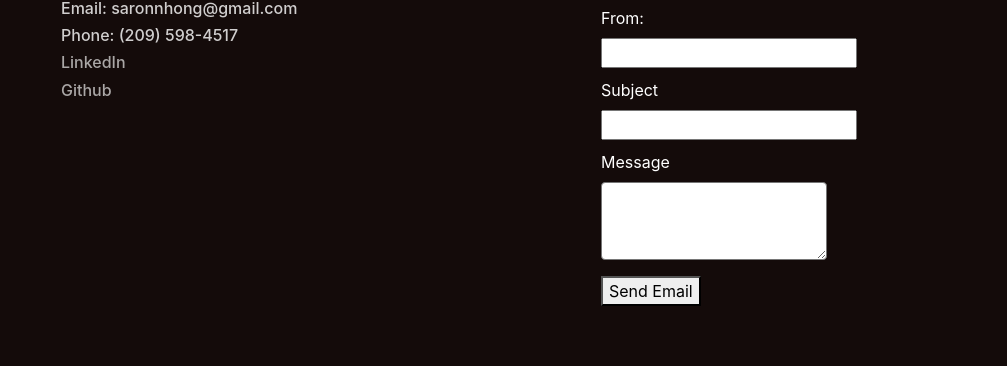
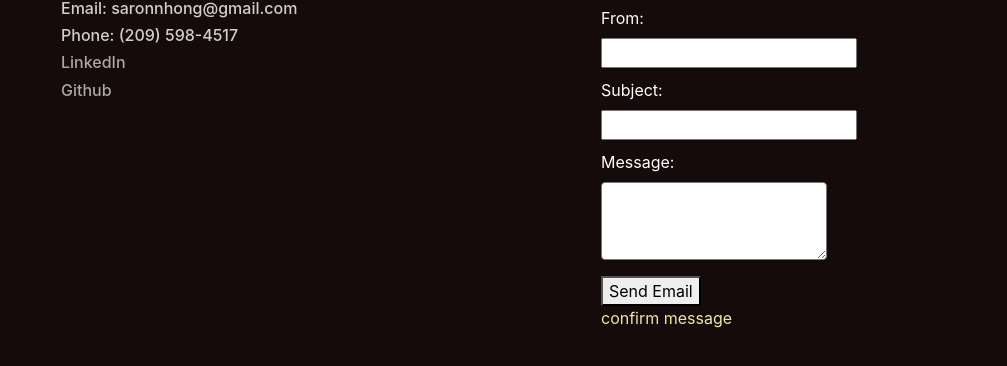
Before and after one commit to saronnhong/react-portfolio, a React (Create React App) app in the folder client/: page / in a window 1280 px wide. Shown: the part 1738-2104 px from the top of the page, without its empty margins (39-1046 px from the left). Built offline with nearby package versions, Linux system fonts and the light colour scheme.

Commit message:
add confirmation message after email sent sucessfully

```diff
--- a/client/src/components/Contact/Contact.js
+++ b/client/src/components/Contact/Contact.js
@@ -10,7 +10,8 @@ class Contact extends Component {
             sender: 'chich20x6@gmail.com',
             from: '',
             subject: '',
-            text: ''
+            text: '',
+            confirmMsg: 'confirm message'
         }
     }
     sendEmail = () => {
@@ -20,6 +21,14 @@ class Contact extends Component {
               email: this.state.email
             }),
             headers: {"Content-Type": "application/json"}
+          })
+          .then(res => {
+              if(res){
+                const { email } = this.state;
+                this.setState({ email: { ...email, confirmMsg: "Email sent.", from: "", subject: "", text: "" } })
+              }else{
+                  alert("email was not sent!");
+              }
           })
     }
 
@@ -50,12 +59,12 @@ class Contact extends Component {
                     <input value={email.from}
                         onChange={e => this.setState({ email: { ...email, from: e.target.value } })} />
                     <div style={spacer} />
-                    <label> Subject </label>
+                    <label> Subject: </label>
                     <br />
                     <input value={email.subject}
                         onChange={e => this.setState({ email: { ...email, subject: e.target.value } })} />
                     <div style={spacer} />
-                    <label> Message </label>
+                    <label> Message: </label>
                     <br />
                     <textarea rows={3} value={email.text} style={textArea}
                         onChange={e => this.setState({ email: { ...email, text: e.target.value } })} />
@@ -63,6 +72,7 @@ class Contact extends Component {
                     <button onClick={() => {
                         this.sendEmail();
                     }}> Send Email </button>
+                    <p id="confirmMessage">{email.confirmMsg}</p>
                 </div>
             </div>
 
--- a/client/src/components/Contact/style.css
+++ b/client/src/components/Contact/style.css
@@ -6,3 +6,6 @@
     opacity: .8;
 
   }
+  #confirmMessage{
+    color: rgb(240,229,168);
+  }
```
Also changed, not shown: 1 other file (tests, documents, lock files or other folders).
